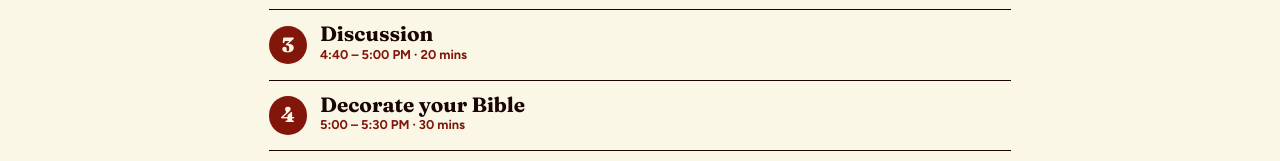
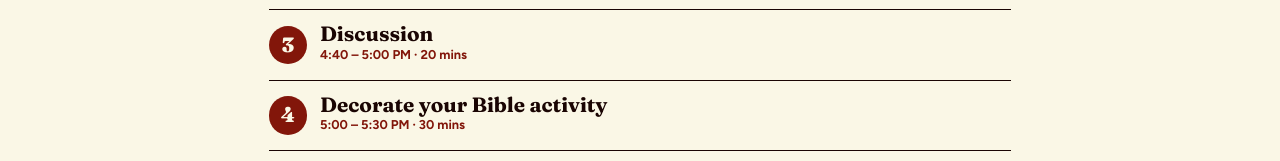
Before and after one commit to charlescayno/dgroup-christmas-celebration-2026, a plain HTML site: page index.html in a window 1280 px wide. Shown: the part 1432-1593 px from the top of the page. Drawn offline with Linux system fonts and the light colour scheme.

Commit message:
Rename to Decorate your Bible activity

```diff
--- a/index.html
+++ b/index.html
@@ -62,7 +62,7 @@
       <li><b>Praise and worship</b><span><em>4:00 – 4:10 PM · 10 mins</em></span></li>
       <li><b>Devotion</b><span><em>4:10 – 4:40 PM · 30 mins</em></span></li>
       <li><b>Discussion</b><span><em>4:40 – 5:00 PM · 20 mins</em></span></li>
-      <li><b>Decorate your Bible</b><span><em>5:00 – 5:30 PM · 30 mins</em></span></li>
+      <li><b>Decorate your Bible activity</b><span><em>5:00 – 5:30 PM · 30 mins</em></span></li>
       <li><b>Vision casting while eating</b><span><em>5:30 – 6:00 PM · 30 mins</em></span></li>
       <li><b>White elephant (gift giving)</b><span><em>6:00 – 6:15 PM · 15 mins</em></span></li>
     </ol>
```
